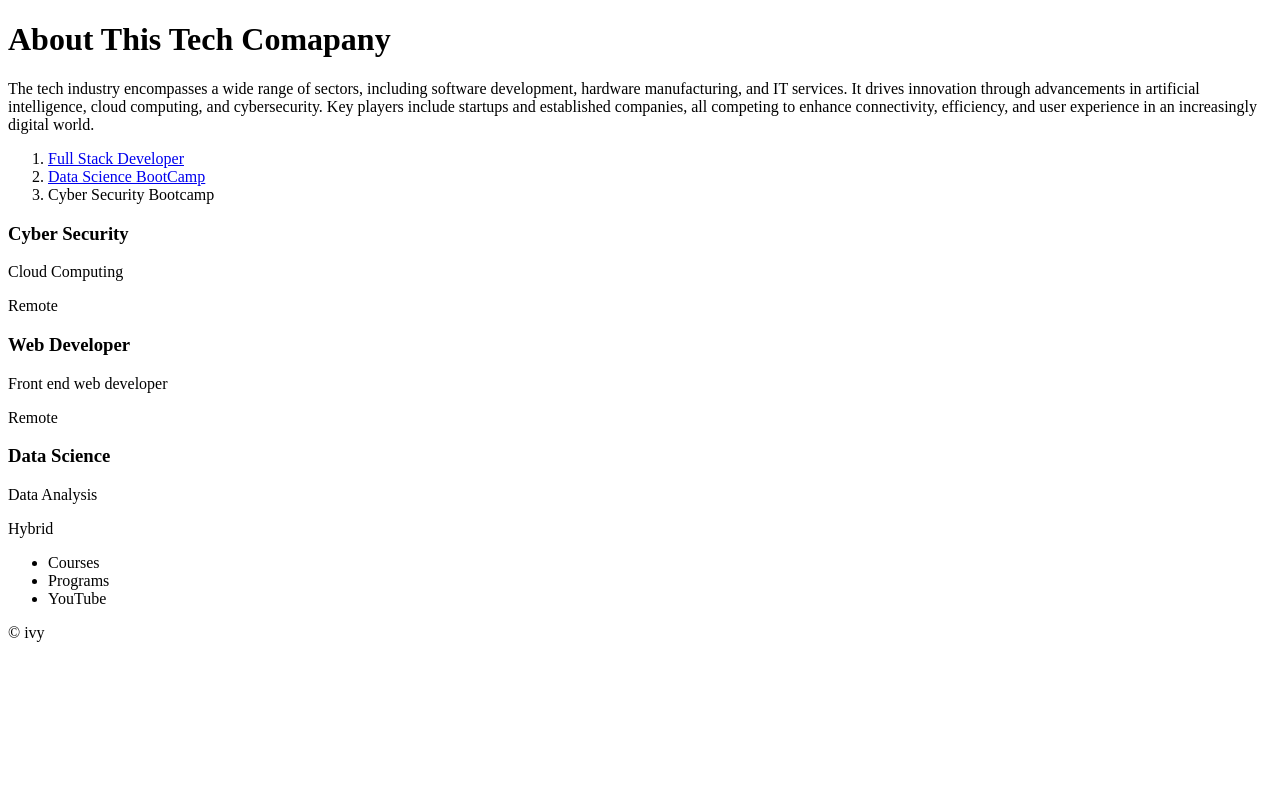
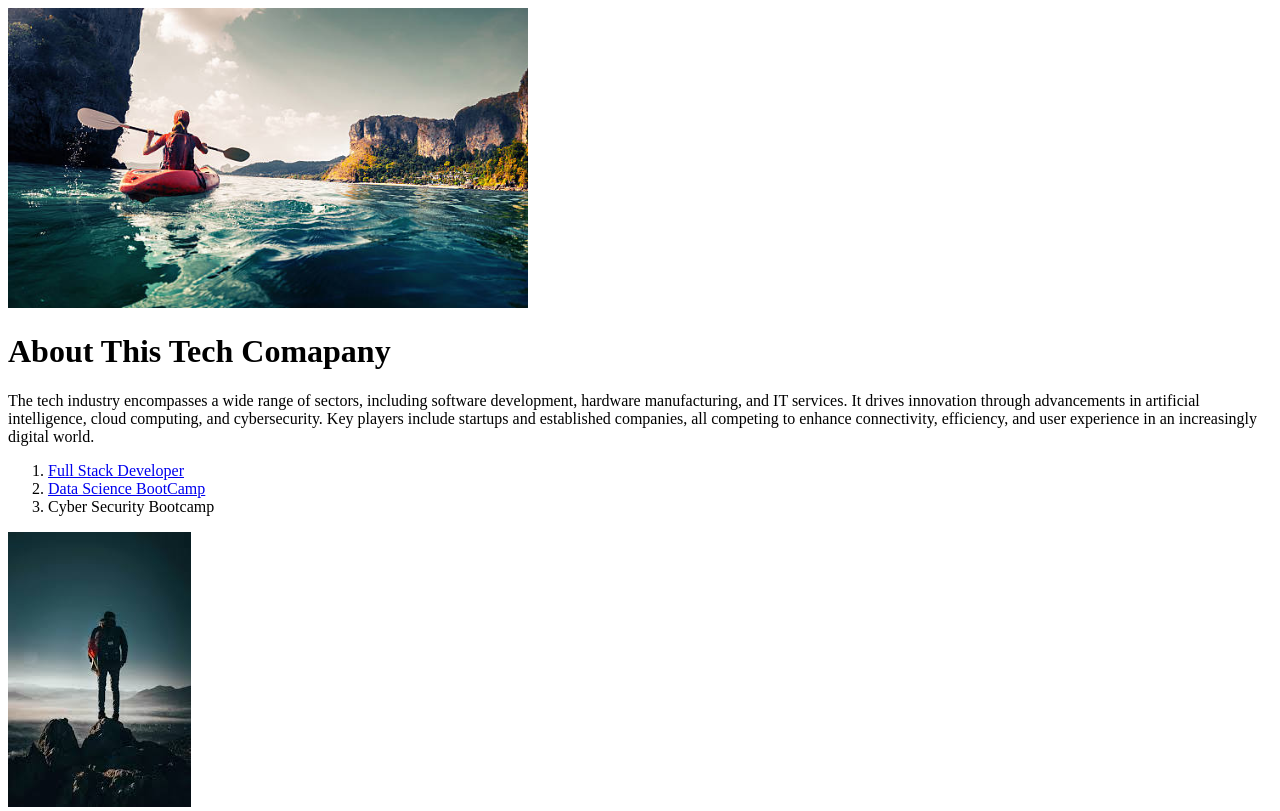
Before and after one commit to Atieng/Web-Dev, a plain HTML site: page index.html in a window 1280 px wide. Shown: the top 811 px of the page. Drawn offline with Linux system fonts and the light colour scheme.

Commit message:
Add images to index.html

```diff
--- a/index.html
+++ b/index.html
@@ -8,6 +8,7 @@
 </head>
 
 <body>
+    <img src ="images/banner.jpg" alt="Banner" height = "300px">
     <h1>About This Tech Comapany</h1>
     <p>The tech industry encompasses a wide range of sectors, including software development, hardware manufacturing,
         and IT services. It drives innovation through advancements in artificial intelligence, cloud computing, and
@@ -27,6 +28,8 @@
                 target="_blank"></a>
         </li>
     </ol>
+
+    <img src ="images/images.jpeg" alt ="images">
     <div class="services">
         <h3>Cyber Security</h3>
         <p>Cloud Computing</p>
```
Also changed, not shown: images/Home.jpg (renamed from images/istockphoto-1500521004-1024x1024.jpg), images/banner.jpg (renamed from images/istockphoto-516449022-612x612.jpg).
